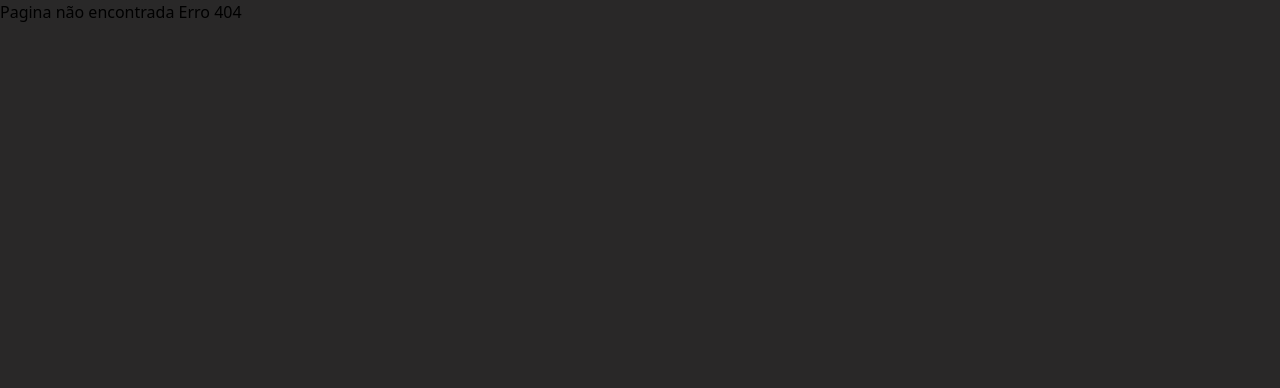
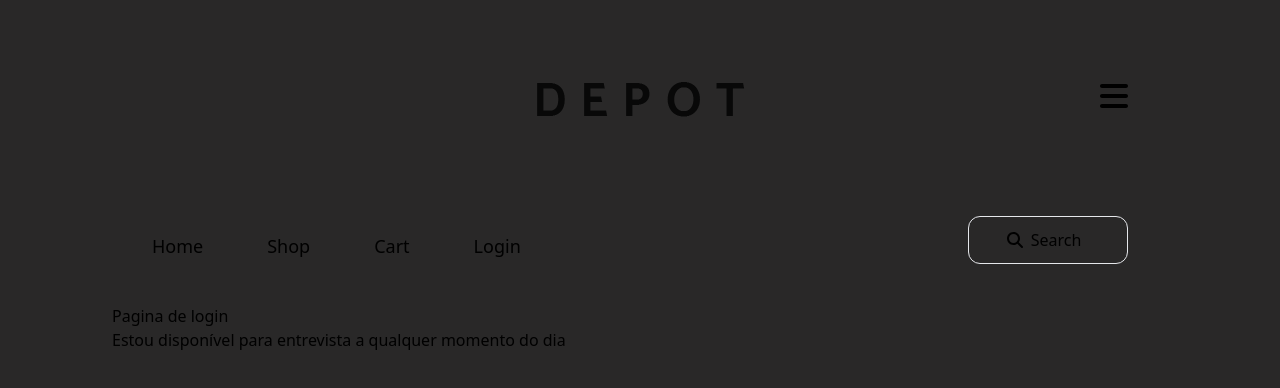
Before and after one commit to Kevin-Itam/eCommerce_ReactJs, a React (Vite) app in the folder Loyalt-Fornituries/: page /Login in a window 1280 px wide. Before the commit this address had no page. Shown: the top 388 px of the page. Built offline with nearby package versions, Linux system fonts and the light colour scheme.

Commit message:
20/10/2024

```diff
--- a/Loyalt-Fornituries/src/App.jsx
+++ b/Loyalt-Fornituries/src/App.jsx
@@ -4,7 +4,6 @@ export default function App() {
   return (
     <div className='container px-28'>
       <Navbar/>
-      <h1>Menu principal</h1>
       <div>
         <Outlet/>
       </div>
--- /dev/null
+++ b/Loyalt-Fornituries/src/Components/Nav_menu.jsx
@@ -0,0 +1,12 @@
+import React from 'react'
+
+const Nav_menu = () => {
+  return (
+    <div>
+      <p>Pagina do cart</p>
+      <p>Estou disponível para entrevista a qualquer momento do dia</p>
+    </div>
+  )
+}
+
+export default Nav_menu
--- a/Loyalt-Fornituries/src/Components/Navbar.jsx
+++ b/Loyalt-Fornituries/src/Components/Navbar.jsx
@@ -32,31 +32,32 @@ const Navbar = () => {
   }, []);
 
   return (
-    <nav className="flex flex-col gap-24 fixed w-full py-16 container">
-      <div className="flex">
+    <nav className="flex flex-col gap-24 fixed w-full pt-20 pb-10 px-10 container">
+      <div className="flex justify-between">
+        <div className="relative left-2/4 -translate-x-1/2">
+          <img src={logo} alt="logo" />
+        </div>
         <div>
           <FontAwesomeIcon icon={faBars} size="2x" />
         </div>
-        <div className="relative left-2/4 -translate-x-1/2">
-          <img src={logo} alt="logo" />
       </div>
-      </div>
-      <div className="flex flex-row items-center ">
-        <ul className="relative left-1/4 flex flex-row gap-10">
+      <div className="">
+        <div className='flex flex-row justify-between'>
+          <ul className="flex flex-row gap-16 text-lg pt-4">
             <Link to="/"><li>Home</li></Link>
             <Link to="/shop"><li>Shop</li></Link>
-          <Link to=""><li>Cart</li></Link>
-          <Link to=""><li>Login</li></Link>
+            <Link to="/Cart"><li>Cart</li></Link>
+            <Link to="/Login"><li>Login</li></Link>
           </ul>
-        <div className="relative left-60 max-w-md mx-auto w-full">
-          <form className="relative w-full ">
+          <div className="max-w-md  w-full">
+            <form className="flex relative w-full justify-end">
               <input
                 type="search"
                 ref={inputRef}
                 onBlur={handleBlur}
-              className="peer cursor-pointer relative z-10 h-12 w-32 rounded-xl border border-gray-200 bg-transparent pl-28 outline-none focus:w-full focus:cursor-text focus:border-orange-300 focus:ring-orange-600  focus:pr-4 duration-300 items-center flex"
+                className="peer cursor-pointer relative z-10 h-12 w-40 rounded-xl border border-gray-200 bg-transparent pl-5 outline-none focus:w-full focus:cursor-text focus:border-orange-300 focus:ring-orange-600  focus:pr-4 duration-300 items-center flex"
               />
-            <div className="absolute inset-y-0 my-auto h-6 w-32 peer-focus:text-orange-500">
+              <div className="absolute inset-y-0 my-auto h-6 w-32 peer-focus:text-orange-500 pr-10">
                 <div className="flex items-center gap-2 justify-center">
                   <FontAwesomeIcon icon={faMagnifyingGlass} />
                   <span>Search</span>
@@ -65,6 +66,7 @@ const Navbar = () => {
             </form>
           </div>
         </div>
+      </div>
     </nav>
   );
 };
--- /dev/null
+++ b/Loyalt-Fornituries/src/Pages/Cart.jsx
@@ -0,0 +1,12 @@
+import React from 'react'
+
+const Cart = () => {
+  return (
+    <div>
+      <p>Pagina do cart</p>
+      <p>Estou disponível para entrevista a qualquer momento do dia</p>
+    </div>
+  )
+}
+
+export default Cart
--- a/Loyalt-Fornituries/src/Pages/HomePage.jsx
+++ b/Loyalt-Fornituries/src/Pages/HomePage.jsx
@@ -94,12 +94,12 @@ export default function App() {
         <div className="grid grid-rows-[repeat(3, 200px)] gap-8">
           <div className="bg-stone-500 rounded-xl w-full h-[400px] overflow-hidden relative">
             <img
-              className="w-full h-full object-cover rounded-xl transform transition-transform duration-500 hover:scale-110"
+              className="w-full h-full max-h-300 object-cover rounded-xl transform transition-transform duration-500 hover:scale-110"
               src={imgtest}
               alt="publi"
             />
           </div>
-          <div className="bg-stone-500 rounded-xl w-full h-300 ">
+          <div className="bg-stone-500 rounded-xl w-full max-h-300 ">
             <h3>TAG CLOUD</h3>
           </div>
           <div className="bg-stone-500 rounded-xl w-full h-400"></div>
--- /dev/null
+++ b/Loyalt-Fornituries/src/Pages/Login.jsx
@@ -0,0 +1,12 @@
+import React from 'react'
+
+const Login = () => {
+  return (
+    <div>
+      <p>Pagina de login</p>
+      <p>Estou disponível para entrevista a qualquer momento do dia</p>
+    </div>
+  )
+}
+
+export default Login
--- a/Loyalt-Fornituries/tailwind.config.js
+++ b/Loyalt-Fornituries/tailwind.config.js
@@ -1,25 +1,30 @@
 /** @type {import('tailwindcss').Config} */
 export default {
-  content: ["./index.html",
-    "./src/**/*.{js,ts,jsx,tsx}",],
+  content: [
+    "./index.html",
+    "./src/**/*.{js,ts,jsx,tsx}", // Certifique-se de que esses caminhos estão corretos para cobrir todos os arquivos de front-end.
+  ],
   theme: {
     extend: {
       width: {
-        'src': '36rem' ,
-        '400': '350px',
+        'src': '36rem', // Define uma largura personalizada
+        '400': '350px', // Considere renomear para 'w-400px' para manter claro que isso é em pixels
       },
-      height:{
-        'imgcard-h': '500px',
-        '300': '300px',
-        '400': '400px',
+      height: {
+        'imgcard-h': '500px', // Altura personalizada para os cartões de imagem
+        'h-300': '300px', // Sugiro mudar para 'h-300px' para manter o padrão de nomenclatura
+        'h-400': '400px', // Igual ao anterior, renomear para 'h-400px' pode evitar confusões
       },
-      padding:{
-        'p-2': '0.5'
+      padding: {
+        'p-2-custom': '0.125rem', // Renomeei para 'p-2-custom' para evitar conflitos com o Tailwind padrão
       },
-      maxHeight:{
-        'h-300':'300px'
-      }
+      maxHeight: {
+        'max-h-300': '300px', // Mantido, mas renomeado para evitar confusão com a altura fixa
+      },
+      left: {
+        '1/5': '20%', // Posicionamento left, mantido como está
+      },
     },
   },
   plugins: [],
-}
+};
```
Also changed, not shown: Loyalt-Fornituries/src/main.jsx (+17 -5 lines). Lines whose indentation alone changed are shown as unchanged.
